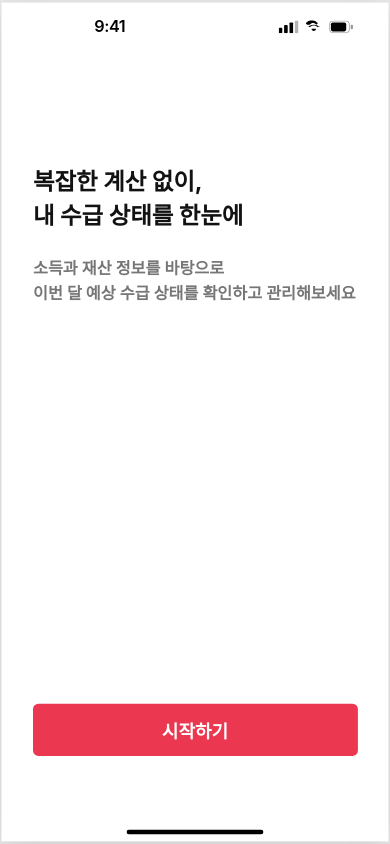
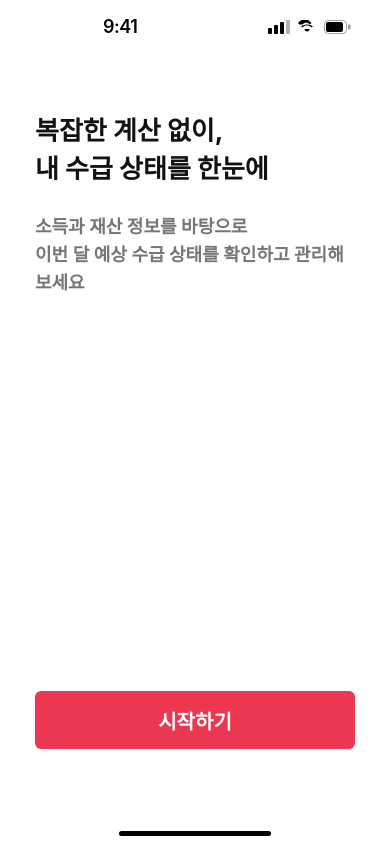
Before and after one commit to Haisley216/mo-re, a React (Vite) app: page /onboarding in a window 390 px wide. Built offline with nearby package versions, Linux system fonts and the light colour scheme; a web font is replaced by a local one.

Commit message:
update : moblie responsive

```diff
--- a/src/index.css
+++ b/src/index.css
@@ -56,3 +56,22 @@ ul {
   transform: scale(0.9);
   transform-origin: center center;
 }
+
+@media (max-width: 480px) {
+  body {
+    background: #fff;
+  }
+
+  #root {
+    padding: 0;
+    align-items: stretch;
+  }
+
+  .phone-frame {
+    width: 100%;
+    height: 100vh;
+    height: 100dvh;
+    transform: none;
+    box-shadow: none;
+  }
+}
--- a/src/pages/IncomeAssetsPage.css
+++ b/src/pages/IncomeAssetsPage.css
@@ -92,7 +92,7 @@
   bottom: 37px;
   left: 50%;
   transform: translateX(-50%);
-  width: 361px;
+  width: min(361px, calc(100% - 28px));
   max-height: 494px;
   background: #fff;
   border-radius: 12px;
@@ -189,7 +189,7 @@
   bottom: 37px;
   left: 50%;
   transform: translateX(-50%);
-  width: 361px;
+  width: min(361px, calc(100% - 28px));
   background: #fff;
   border-radius: 12px;
   box-shadow: 0 0 4px rgba(0, 0, 0, 0.25);
--- a/src/pages/OnboardingPage.css
+++ b/src/pages/OnboardingPage.css
@@ -4,8 +4,7 @@
   display: flex;
   flex-direction: column;
   min-height: 0;
-  padding-top: 127px;
-  /* 180px from screen top − 53px StatusBar */
+  padding-top: 15%;
 }
 
 .ob-welcome__body {
@@ -32,7 +31,7 @@
   margin-top: auto;
   margin-bottom: 61px;
   align-self: center;
-  width: 361px !important;
+  width: min(361px, calc(100% - 70px)) !important;
   height: 58px !important;
   border-radius: 6px !important;
 }
@@ -66,10 +65,9 @@
   overflow: hidden;
 }
 
-/* ── Title: Figma top 180px → 127px from content top ── */
 .ob-title {
   position: absolute;
-  top: 127px;
+  top: 15%;
   left: 35px;
   right: 35px;
   font-size: 23px;
@@ -79,10 +77,9 @@
   white-space: pre-line;
 }
 
-/* ── Subtitle: Figma top 243px → 190px ── */
 .ob-subtitle {
   position: absolute;
-  top: 190px;
+  top: 22.5%;
   left: 35px;
   right: 35px;
   font-size: 18px;
@@ -92,14 +89,12 @@
   white-space: pre-line;
 }
 
-/* ── Selection option buttons ── */
-/* First option: Figma top 252px → 199px. Gap between items: 10px */
 .ob-options {
   position: absolute;
-  top: 199px;
+  top: 23.5%;
   left: 50%;
   transform: translateX(-50%);
-  width: 361px;
+  width: min(361px, calc(100% - 48px));
   display: flex;
   flex-direction: column;
   gap: 10px;
@@ -126,14 +121,12 @@
   color: #fff;
 }
 
-/* ── Text / number input ── */
-/* With subtitle: Figma top 348px → 295px */
 .ob-input {
   position: absolute;
-  top: 295px;
+  top: 35%;
   left: 50%;
   transform: translateX(-50%);
-  width: 361px;
+  width: min(361px, calc(100% - 48px));
   height: 58px;
   background: #f9f9f9;
   border-radius: 6px;
@@ -146,19 +139,17 @@
   outline: none;
 }
 
-/* No subtitle (age): same top as options, Figma top 252px → 199px */
 .ob-input--no-sub {
-  top: 199px;
+  top: 23.5%;
 }
 
 .ob-input::placeholder {
   color: #acacac;
 }
 
-/* ── Step dots: Figma top 695px → 642px, centered ── */
 .ob-dots {
   position: absolute;
-  top: 642px;
+  top: 76%;
   left: 50%;
   transform: translateX(-50%);
   display: flex;
@@ -181,13 +172,12 @@
   background: #eb374f;
 }
 
-/* ── CTA button: Figma top 779px → 726px, centered ── */
 .ob-cta {
   position: absolute;
-  top: 726px;
+  top: 86%;
   left: 50%;
   transform: translateX(-50%);
-  width: 361px;
+  width: min(361px, calc(100% - 48px));
   height: 58px;
   background: #eb374f;
   border-radius: 6px;
@@ -203,13 +193,12 @@
   opacity: 0.85;
 }
 
-/* ── Two-button CTA row (해당 없음 + 다음) ── */
 .ob-cta-row {
   position: absolute;
-  top: 726px;
+  top: 86%;
   left: 50%;
   transform: translateX(-50%);
-  width: 361px;
+  width: min(361px, calc(100% - 48px));
   display: flex;
   gap: 21px;
 }
@@ -252,10 +241,9 @@
   opacity: 1;
 }
 
-/* Back button: Figma top 106px from screen top → 53px from ob-screen top, left 35px */
 .ob-back {
   position: absolute;
-  top: 45px;
+  top: 5.3%;
   left: 27px;
   padding: 8px;
   line-height: 0;
@@ -271,12 +259,11 @@
   opacity: 1;
 }
 
-/* ── Loading screen ── */
-/* Loader: Figma top 289px → 236px, Figma left 200px (centered on 430px) */
 .ob-loader {
   position: absolute;
-  top: 236px;
-  left: 200px;
+  top: 28%;
+  left: 50%;
+  margin-left: -15px;
   width: 30px;
   height: 30px;
   border: 3px solid #f0f0f0;
@@ -291,13 +278,12 @@
   }
 }
 
-/* Loading title: Figma top 398px → 345px, centered */
 .ob-loading-title {
   position: absolute;
-  top: 345px;
+  top: 41%;
   left: 50%;
   transform: translateX(-50%);
-  width: 360px;
+  width: min(360px, calc(100% - 70px));
   font-size: 26px;
   font-weight: 700;
   line-height: 38px;
@@ -305,13 +291,12 @@
   text-align: center;
 }
 
-/* Loading subtitle: Figma top 508px → 455px, centered */
 .ob-loading-sub {
   position: absolute;
-  top: 455px;
+  top: 54%;
   left: 50%;
   transform: translateX(-50%);
-  width: 360px;
+  width: min(360px, calc(100% - 70px));
   font-size: 18px;
   font-weight: 500;
   color: #767676;
```
